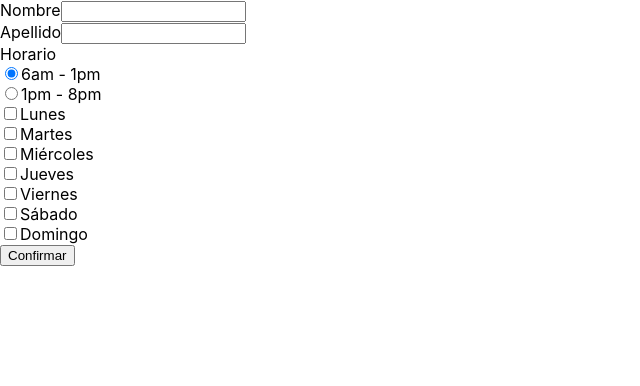
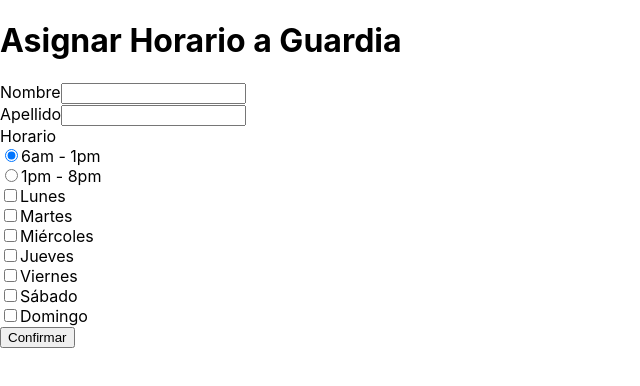
Before and after one commit to LuisRCbmo/websap, a React (Create React App) app: page / in a window 1280 px wide. Shown: the top 386 px of the page, without its empty margins (0-640 px from the left). Built offline with nearby package versions, Linux system fonts and the light colour scheme.

Commit message:
completando funcionalidades

```diff
--- a/src/App.tsx
+++ b/src/App.tsx
@@ -1,11 +1,13 @@
 import React from 'react';
-import GuardiaFormContainer from './components/UI/organisms/GuardiaFormContainer';
+import PageHorario from './components/pages/PageHorario';
 
 
 function App() {
   return (
     <div>
-      <GuardiaFormContainer/>
+      <header>
+      <PageHorario/>
+      </header>
     </div>
   );
 }
--- a/src/components/UI/molecules/GuardiaForm.jsx
+++ b/src/components/UI/molecules/GuardiaForm.jsx
@@ -25,6 +25,7 @@ function GuardiaForm({ onSubmit }) {
     };
 
     return (
+
       <form onSubmit={handleSubmit}>
         <Input label="Nombre" value={nombre} onChange={(e) => setNombre(e.target.value)} />
         <Input label="Apellido" value={apellido} onChange={(e) => setApellido(e.target.value)} />
--- /dev/null
+++ b/src/components/UI/organisms/GuardiaFormContainer.css
@@ -0,0 +1,3 @@
+.fondo{
+    background-color: blue;
+}
--- a/src/components/UI/organisms/GuardiaFormContainer.jsx
+++ b/src/components/UI/organisms/GuardiaFormContainer.jsx
@@ -15,10 +15,11 @@ function GuardiaFormContainer() {
   };
 
   return (
-    <div>
+    <div className='fondo'>
+        <h1>Asignar Horario a Guardia</h1>
       {confirmacionVisible && <p>Guardia asignada correctamente</p>}
       <GuardiaForm onSubmit={handleSubmit} />
-      </div>
+    </div>
   );
 }
 
--- a/src/components/pages/PageHorario.jsx
+++ b/src/components/pages/PageHorario.jsx
@@ -0,0 +1,13 @@
+
+import GuardiaFormContainer from '../UI/organisms/GuardiaFormContainer';
+
+function PageHorario() {
+
+ return (
+      <div>
+        <GuardiaFormContainer/>
+      </div>
+    );
+  }
+
+export default PageHorario;
```
